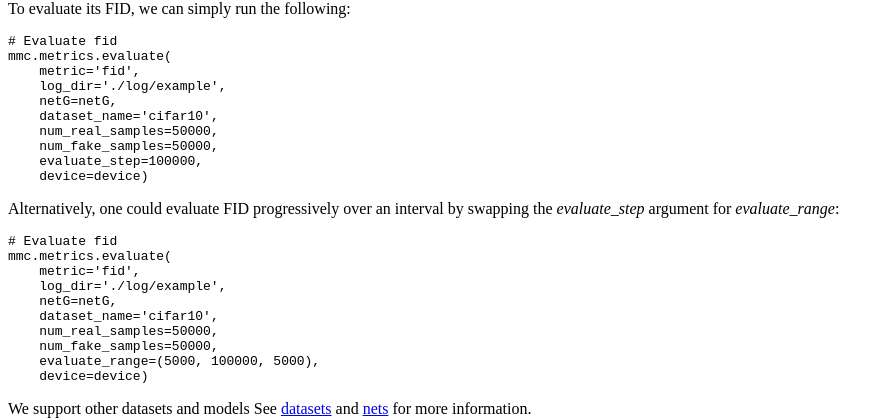
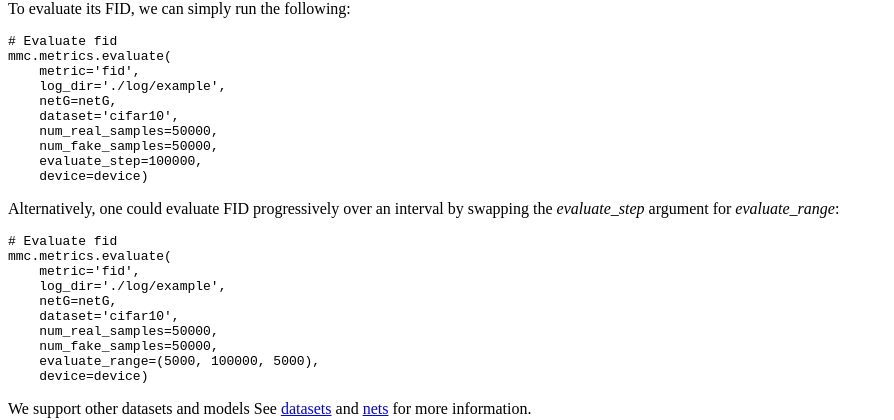
Before and after one commit to kwotsin/mimicry, a Sphinx documentation site: the page built from docs/source/guides/introduction.rst, in a window 1280 px wide and 900 px high, scrolled down 2632 px. Shown: the part 151-571 px from the top of the window, without its empty margins (0-894 px from the left). Built offline with Sphinx 7.4.7 and the Read the Docs theme 2.0.0, drawn with Linux system fonts in a browser that asks for light colours.

Commit message:
fix documentation

```diff
--- a/docs/source/guides/introduction.rst
+++ b/docs/source/guides/introduction.rst
@@ -81,7 +81,7 @@ To evaluate its FID, we can simply run the following:
         metric='fid',
         log_dir='./log/example',
         netG=netG,
-        dataset_name='cifar10',
+        dataset='cifar10',
         num_real_samples=50000,
         num_fake_samples=50000,
         evaluate_step=100000,
@@ -96,7 +96,7 @@ Alternatively, one could evaluate FID progressively over an interval by swapping
         metric='fid',
         log_dir='./log/example',
         netG=netG,
-        dataset_name='cifar10',
+        dataset='cifar10',
         num_real_samples=50000,
         num_fake_samples=50000,
         evaluate_range=(5000, 100000, 5000),
```
Also changed, not shown: README.md (+1 -1 lines).
